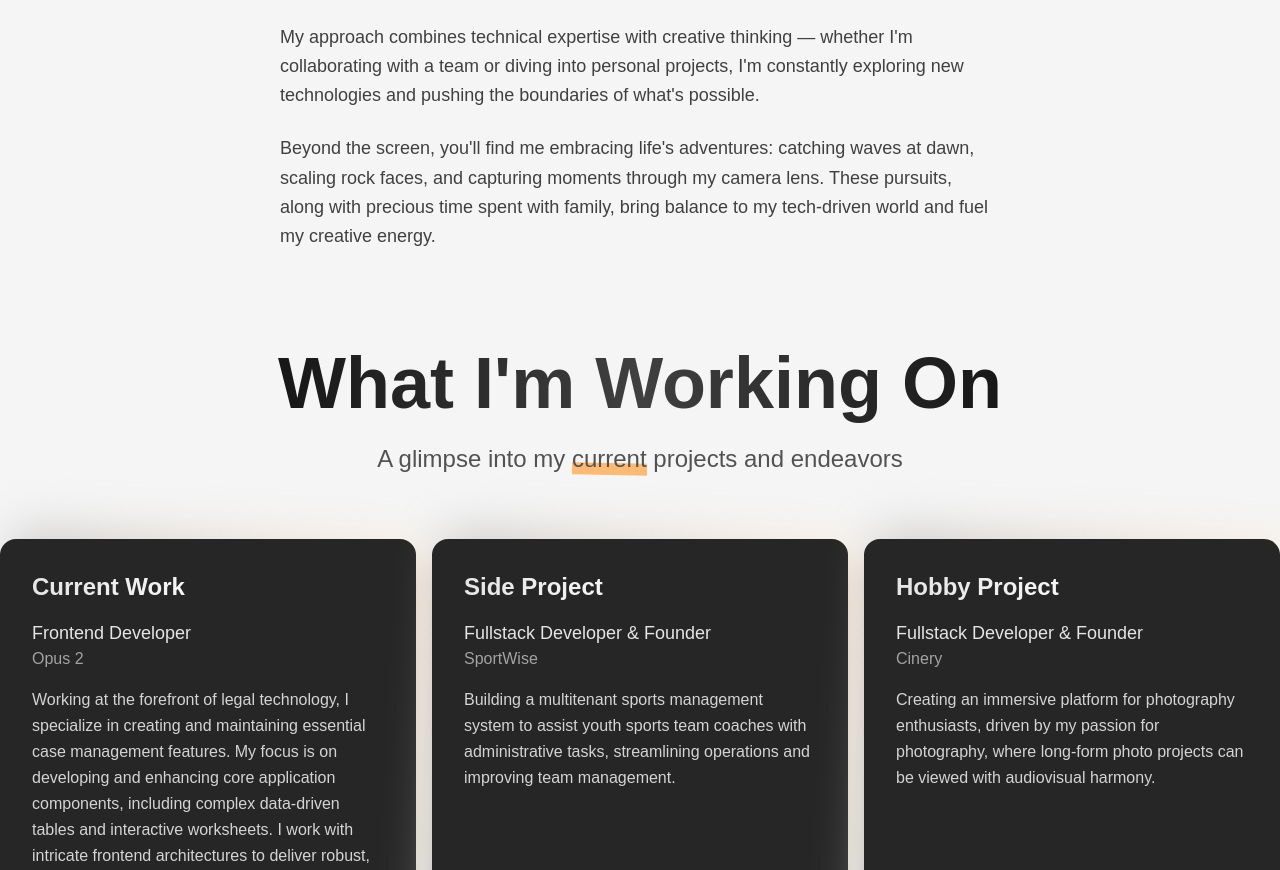
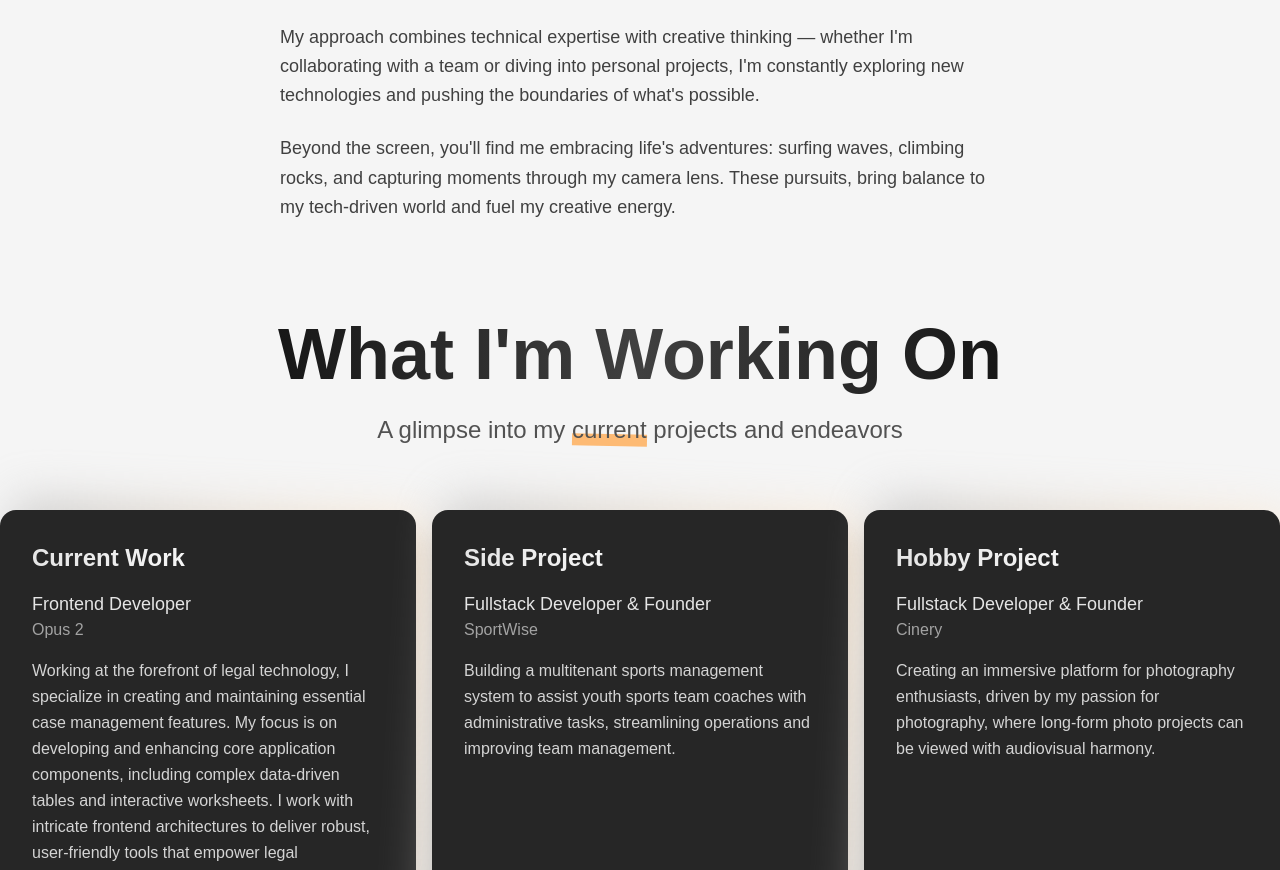
Before and after one commit to vilmosmisota/portfolio-v2, a Next.js app: page / in a window 1280 px wide. Shown: the part 860-1730 px from the top of the page. Built offline with nearby package versions, Linux system fonts and the light colour scheme.

Commit message:
update intro

```diff
--- a/src/app/components/IntroSection.tsx
+++ b/src/app/components/IntroSection.tsx
@@ -22,9 +22,8 @@ export default function IntroSection() {
 
             <p>
               Beyond the screen, you&apos;ll find me embracing life&apos;s
-              adventures: catching waves at dawn, scaling rock faces, and
-              capturing moments through my camera lens. These pursuits, along
-              with precious time spent with family, bring balance to my
+              adventures: surfing waves, climbing rocks, and capturing moments
+              through my camera lens. These pursuits, bring balance to my
               tech-driven world and fuel my creative energy.
             </p>
           </div>
```
